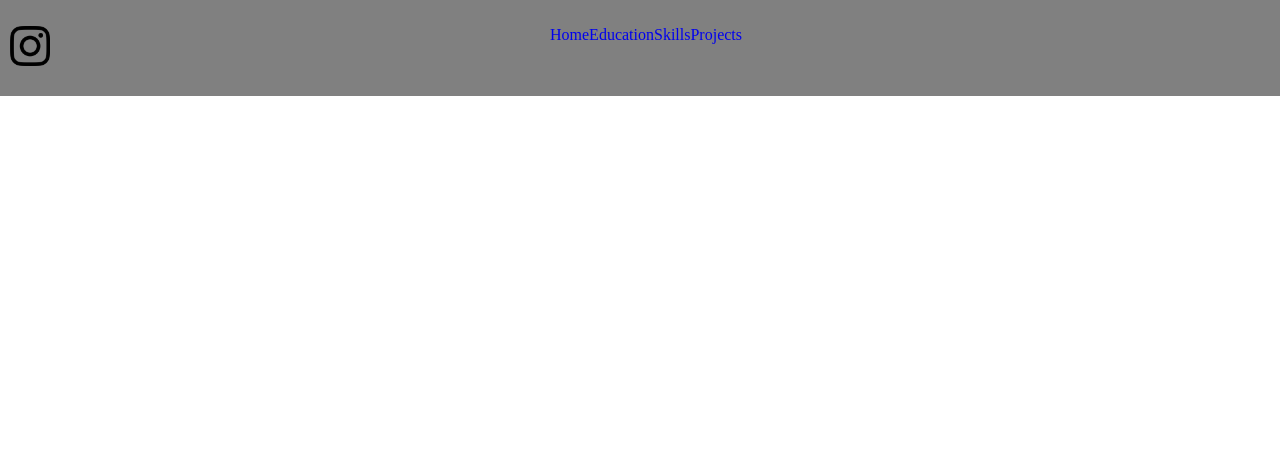
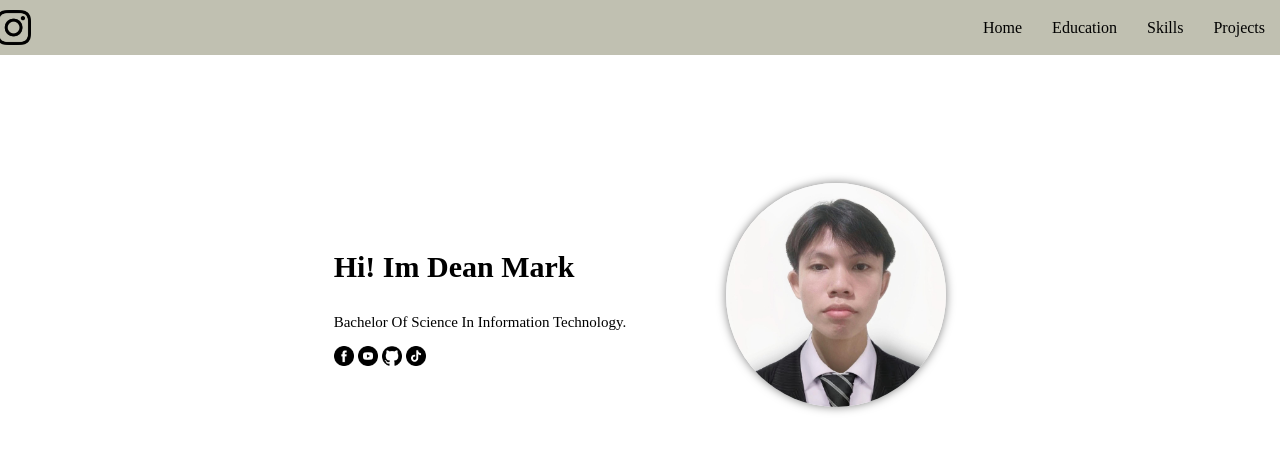
Before and after one commit to Deanmarkkk/MyPortfolio, a plain HTML site: page index.html in a window 1280 px wide. Drawn offline with Linux system fonts and the light colour scheme.

Commit message:
finished the header and home, added mypic.jpg

```diff
--- a/index.css
+++ b/index.css
@@ -4,20 +4,58 @@ body {
     margin: 0%;
 }
 header {
-    background-color: grey;
+    background-color: rgb(192, 192, 177);
     margin: 0%;
-    padding: 0%;
-    position: fixed;
+    padding: 5px;
     width: 100%;
+}
+.ig {
+    width: 35px;
+    display: flex;
+    justify-content: left;
+    margin-right: 72vw;
 }
 ul {
     display: flex;
-    padding: 10px;
-}
-.ig {
-    margin-right: 500px;
+    justify-content: right;
+    align-items: center;
+    gap: 30px;
+    padding: 5px;
+    margin: 0px 15px 0px 0px;
 }
 ul, li, a {
     list-style: none;
     text-decoration: none;
+    color: black;
 }
+.home-img {
+    width: 20px;
+}
+.mypic {
+    width: 220px;
+    transform: scale(1.1);
+}
+.me {
+    border-radius: 100%;
+    overflow: hidden;
+    box-shadow: 0px 0px 10px rgba(0, 0, 0, 0.5);
+}
+.home-txt2 {
+    text-transform: capitalize;
+    font-size: 15px;
+    font-weight: 500;
+}
+.home-txt1 {
+    text-transform: capitalize;
+    font-size: 30px;
+    font-weight: 600;
+}
+.home-text {
+    margin-right: 100px;
+}
+.home {
+    display: flex;
+    justify-content: center;
+    align-items: center;
+    margin: 10% 25%;
+}
--- a/index.html
+++ b/index.html
@@ -9,12 +9,28 @@
 <body>
     <header>
             <ul>
-                <li class="ig"><a href="#"><img src="ig.png" alt="instagram" width="40px"></a></li>
+                <li><a href="#"><img class="ig" src="ig.png" alt="instagram"></a></li>
                 <li class="nav"><a href="index.html">Home</a></li>
                 <li class="nav"><a href="#">Education</a></li>
                 <li class="nav"><a href="#">Skills</a></li>
                 <li class="nav"><a href="#">Projects</a></li>
             </ul>
     </header>
+
+    <div class="home">
+        <div class="home-text">
+            <p class="home-txt1">hi! im dean mark</p>
+            <p class="home-txt2">Bachelor of Science in Information Technology.</p>
+            <div class="home-icons">
+                <a href="https://web.facebook.com/deanmarkk" target="_blank"><img class="home-img" src="fb.png" alt="facebook"></a>
+                <a href="https://www.youtube.com/@deanmarkkk" target="_blank"><img class="home-img" src="youtube.png" alt="youtube"></a>
+                <a href="https://github.com/Deanmarkkk" target="_blank"><img class="home-img" src="github.png" alt="github"></a>
+                <a href="https://www.tiktok.com/@deanzxcvg" target="_blank"><img class="home-img" src="tiktok.png" alt="tiktok"></a>
+            </div>
+        </div>
+        <div class="me">
+            <img src="mypic.jpg" class="mypic">
+        </div>
+    </div>
 </body>
 </html>
```
Also changed, not shown: mypic.jpg (added).
